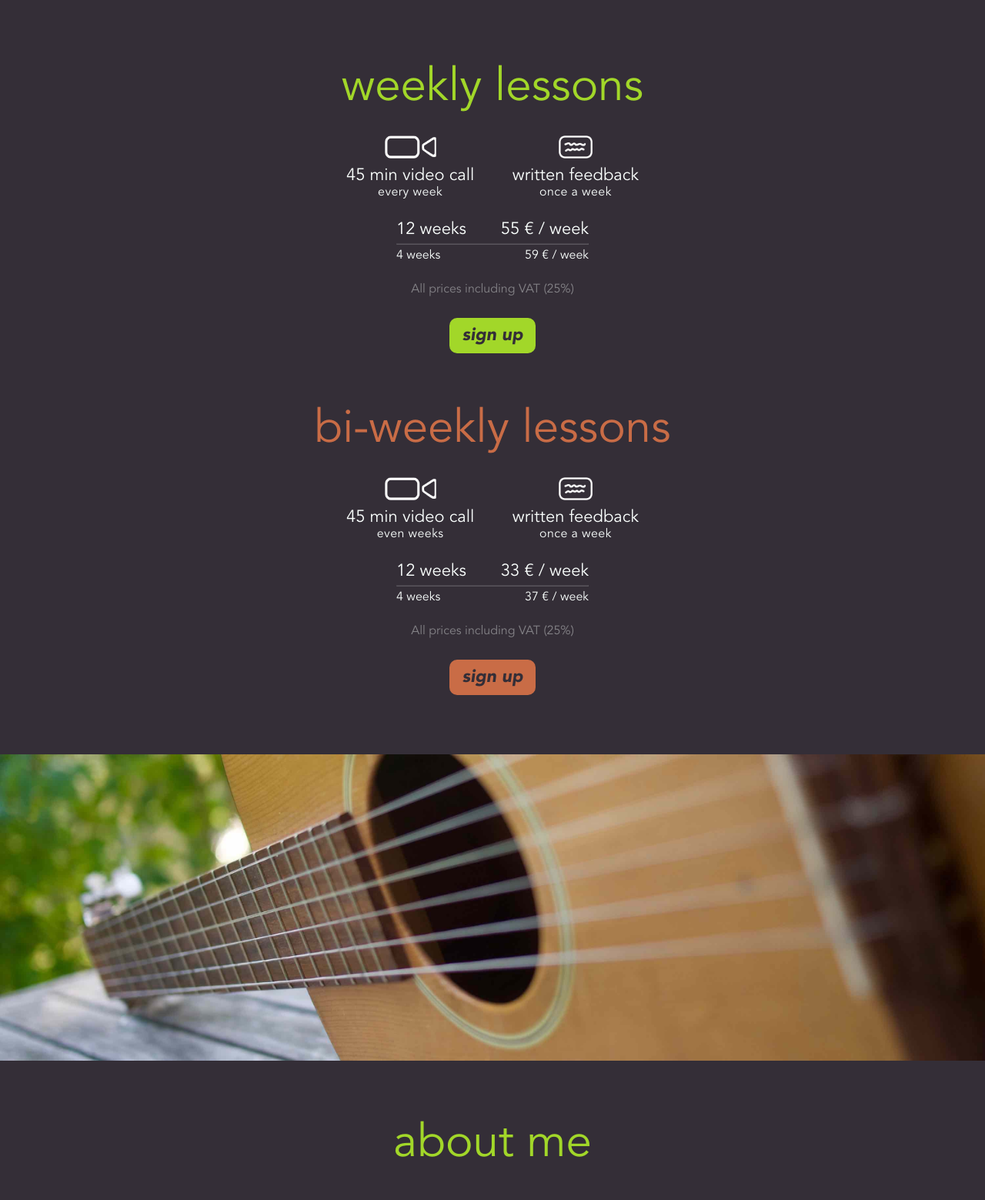
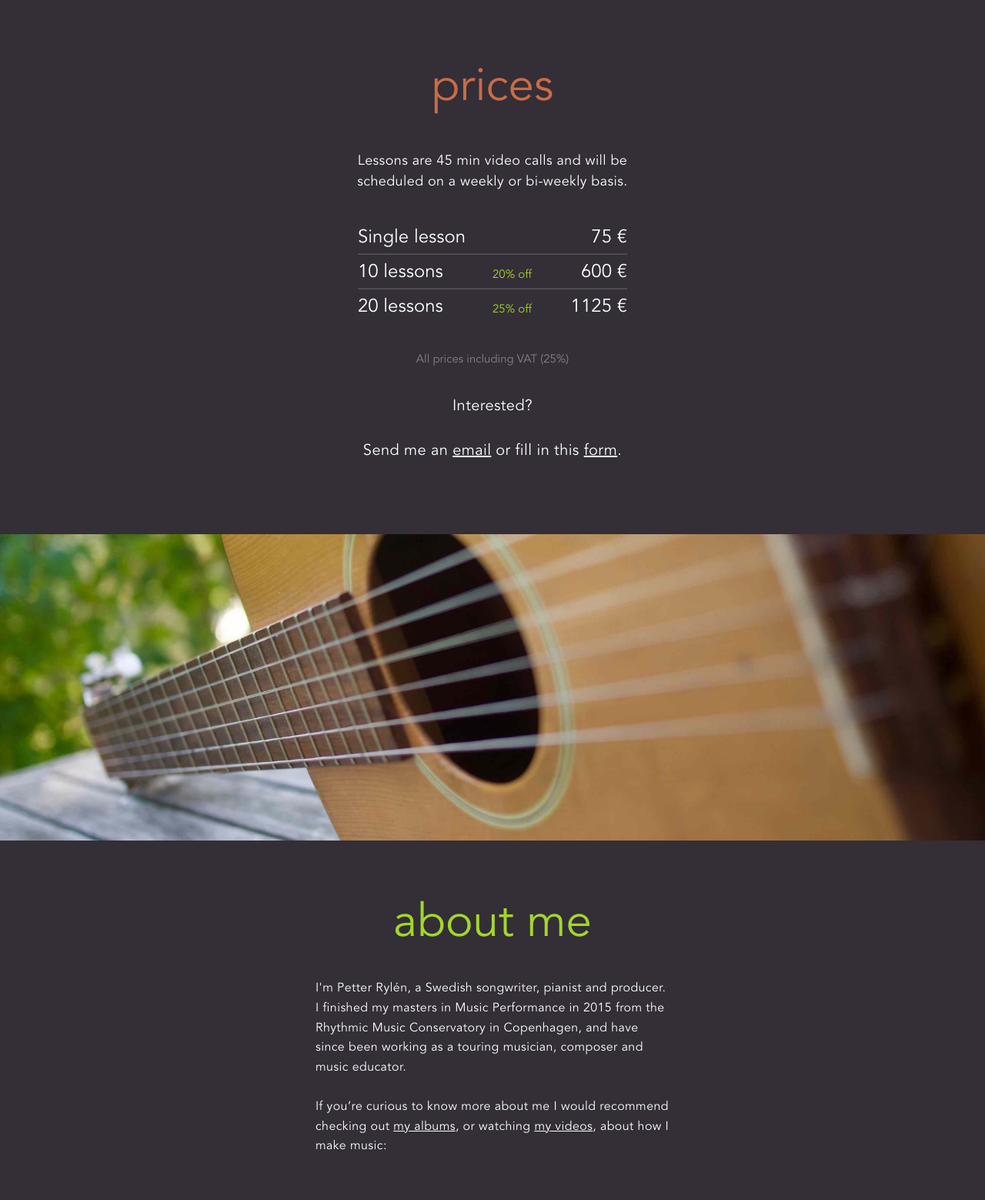
Before and after one commit to pletter/petterrylen.com, a Jekyll site: the page built from songwriting/index.markdown, in a window 1280 px wide. Shown: the part 1914-3473 px from the top of the page at 77% size. Built offline with Jekyll 4.4.1, drawn with Linux system fonts in a browser that asks for light colours; some of the changed text lies outside the part shown.

Commit message:
new prices

```diff
--- a/_layouts/songwriting.html
+++ b/_layouts/songwriting.html
@@ -192,12 +192,23 @@
 			color: #C96C46;
 		}
 
+		.track {
+			font-size: 18px;
+		}
+
 		.trackdesc {
-			display: none;
 			text-align: center;
-			margin: 30px;
+			margin: 45px 0px 20px;
 			letter-spacing: 0.4px;
+			line-height: 1.5em;
+		}
 
+		.interested {
+			text-align: center;
+			margin: 20px;
+			letter-spacing: 0.4px;
+			font-size: 20px;
+			line-height: 1.45em;
 		}
 
 		.trackfacts {
@@ -208,7 +219,7 @@
 		}
 
 		h6 {
-			font-size: 22px;
+			font-size: 24px;
 			font-weight: 500;
 		}
 
@@ -225,23 +236,39 @@
 		}
 
 		.prices {
-			width: 250px;
+			width: 350px;
 			margin: 25px 0px 25px;
 		}
 
 		hr {
 			opacity: 0.2;
-			margin: 5px 0px;
+			margin: 5px 0px 9px;
 		}
 
 		.prices div {
-			display: flex;
-			justify-content: space-between;
+			display: grid;
+			grid-template-columns: 2fr 1fr 1fr;
+		}
+
+		.prices div span {
+			color: #A2D729;
+			align-self: end;
+			font-size: 15px;
+			margin-bottom: 2px;
+		}
+
+		.prices h6 {
+			align-self: end;
+		}
+
+		.prices h6:nth-child(3){
+			text-align: right;
 		}
 
 		.vat {
 			opacity: 0.4;
-			margin-bottom: 27px;
+			margin: 20px 0px 17px;
+			font-size: 15px;
 		}
 
 		.track {
@@ -409,7 +436,6 @@
 			}
 
 			.trackdesc {
-				display: none;
 				font-size: 4vw;
 				margin-top: 25px;
 			}
@@ -419,7 +445,7 @@
 			}
 
 			.prices {
-				width: 60vw;
+				width: 80vw;
 			}
 
 			.track h6 {
--- a/songwriting/index.markdown
+++ b/songwriting/index.markdown
@@ -44,13 +44,13 @@ image:
 	<img style="display: none;" class="wideimg" src="/images/piano.jpg">
 	<img style="display: none;" class="mobilimg" src="/images/pianomobil.jpg">
 	<div class="track">
-		<h5>
-			weekly lessons
+		<h5 class="orange">
+			prices
 		</h5>
 		<div class="trackdesc">
-			If you want to go into depth with your songwriting, and<br class="wide"> have time to work on your exercises during the&nbsp;lessons.
+			Lessons are 45 min video calls and will be <br class="wide">scheduled&nbsp;on a weekly or bi-weekly&nbsp;basis.
 		</div>
-		<div class="alternative" id="biweekly">
+		<div style="display: none;" class="alternative" id="biweekly">
 			<div class="trackfacts">
 				<img class="videocalleven" src="/images/videocall.png">
 				<h6>45 min video call</h6>
@@ -64,21 +64,28 @@ image:
 		</div>
 		<div class="prices">
 			<div>
-				<h6>12 weeks</h6><h6>55 € / week</h6>
+				<h6>Single lesson</h6><span></span><h6>75 €</h6>
 			</div>
 			<hr>
 			<div>
-				<span>4 weeks</span><span>59 € / week</span>
+				<h6>10 lessons</h6><span>20% off</span><h6>600 €</h6>
+			</div>
+			<hr>
+			<div>
+				<h6>20 lessons</h6><span>25% off</span><h6>1125 €</h6>
 			</div>
 		</div>
 		<div class="vat">
 			All&nbsp;prices&nbsp;including&nbsp;VAT&nbsp;(25%)
 		</div>
-		<a class="signup tracksignup signuphover" href="https://docs.google.com/forms/d/e/1FAIpQLSdbnuIXr6BGFY0xWUUnSDahfmBnCHnvAWtnp_IJT8Hh5XMRSw/viewform?usp=pp_url&entry.1112249897=Weekly+track.+12+weeks+is+660%E2%82%AC.+4+weeks+is+236%E2%82%AC.">
-			sign&nbsp;up
-		</a>
+		<div class="interested">
+			Interested?
+			<br>
+			<br>
+			Send me an <a href="mailto:hello@pianopetter.com?subject=Online Songwriting Lessons&body=Hi Petter, I'm interested in songwriting lessons, what is your availability?">email</a> or fill&nbsp;in&nbsp;this&nbsp;<a href="https://docs.google.com/forms/d/e/1FAIpQLSdbnuIXr6BGFY0xWUUnSDahfmBnCHnvAWtnp_IJT8Hh5XMRSw/viewform?usp=pp_url&entry.1112249897=Weekly+track.+12+weeks+is+660%E2%82%AC.+4+weeks+is+236%E2%82%AC.">form</a>.
+		</div>
 	</div>
-	<div class="track">
+	<div style="display: none;" class="track">
 		<h5 class="orange">
 			bi-weekly lessons
 		</h5>
@@ -118,6 +125,7 @@ image:
 <img style="display: none;" class="mobilimg" src="/images/pettermobil.jpg">
 <img class="wideimg" src="/images/guitar.jpg">
 <img  class="mobilimg" src="/images/guitarmobil.jpg">
+
 
 <h5>
 	about me
@@ -163,9 +171,9 @@ image:
 	</div>
 	No problem, as long as you don’t mind me telling you to try it&nbsp;anyway.
 	<div>
-	What happens when I sign&nbsp;up?
+	How do I sign&nbsp;up?
 	</div>
-	In the sign up form you can tell me about your experience with songwriting, and send me links to 3 of your latest songs (if you have already written songs). Once I receive your answers I will write you an email with details of payment and my availability for our first video&nbsp;call.
+	Send me an <a href="mailto:hello@pianopetter.com?subject=Online Songwriting Lessons&body=Hi Petter, I'm interested in songwriting lessons, what is your availability?">email</a> and I will get back to you with my availability! Before your first lesson, in order to help you as much as possible, I will ask you to tell me more about yourself by filling in this <a href="https://docs.google.com/forms/d/e/1FAIpQLSdbnuIXr6BGFY0xWUUnSDahfmBnCHnvAWtnp_IJT8Hh5XMRSw/viewform?usp=pp_url&entry.1112249897=Weekly+track.+12+weeks+is+660%E2%82%AC.+4+weeks+is+236%E2%82%AC.">form</a>. You can also sign up by filling in the form straight&nbsp;away.
 	<div>
 	How do I&nbsp;pay?
 	</div>
```
Also changed, not shown: 1 other file.
